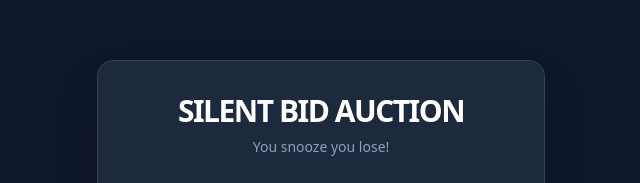
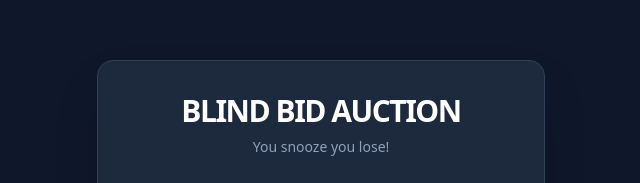
Before and after one commit to Adiyan542/Silent-Auction-Project, a React (Vite) app: page / in a window 1280 px wide. Shown: the part 211-394 px from the top of the page, without its empty margins (319-959 px from the left). Built offline with nearby package versions, Linux system fonts and the light colour scheme; no server answers.

Commit message:
Rename app to Blind Bid Auction

```diff
--- a/src/App.jsx
+++ b/src/App.jsx
@@ -15,7 +15,7 @@ function App() {
       <div className="bg-slate-800 p-8 rounded-2xl w-full max-w-md border border-slate-700 shadow-2xl">
 
         <h1 className="text-3xl font-black text-white text-center mb-2 tracking-tighter">
-          SILENT BID AUCTION
+          BLIND BID AUCTION
         </h1>
 
         <p className="text-slate-400 text-center text-sm mb-8">
```
